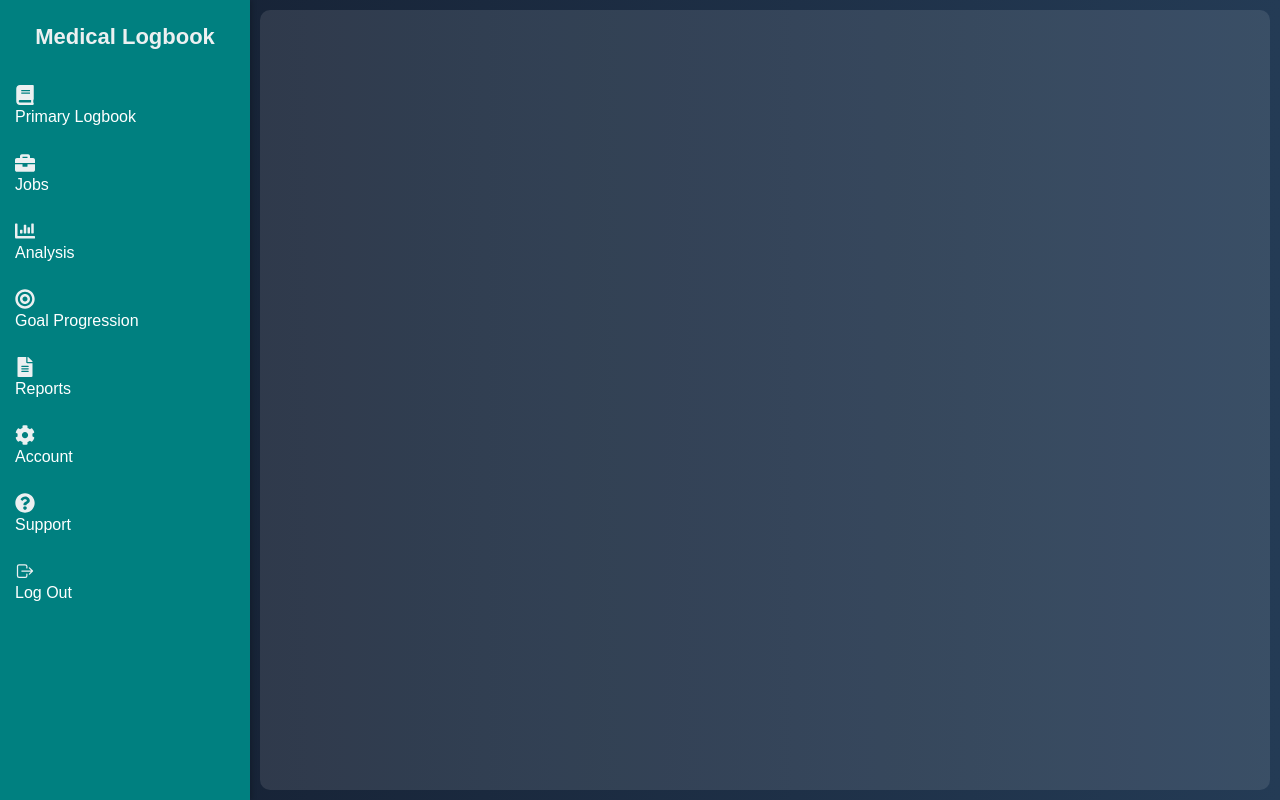
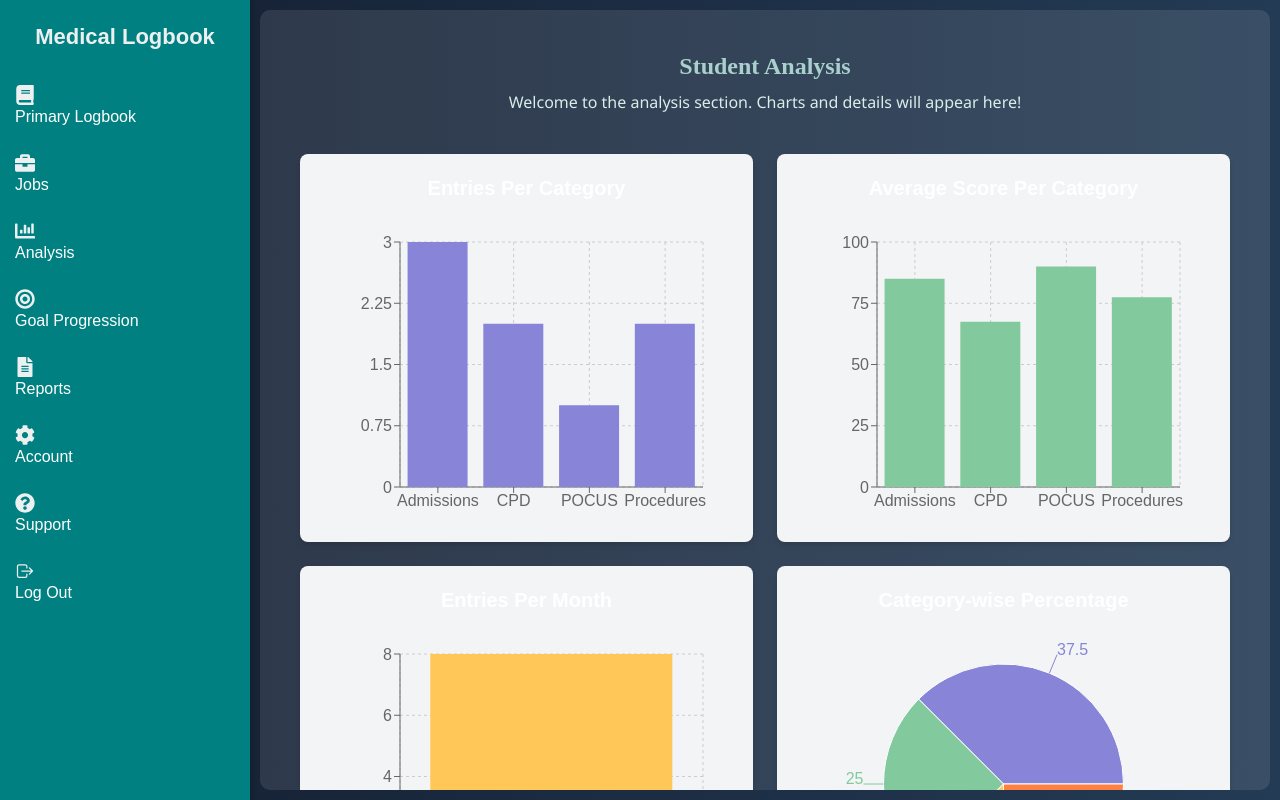
Before and after one commit to MallikarjunMiragi/medlog, a React (Vite) app in the folder medlog-frontend/: page /analysis in a window 1280 px wide. Built offline with nearby package versions, Linux system fonts and the light colour scheme.

Commit message:
analysis

```diff
--- a/medlog-frontend/package.json
+++ b/medlog-frontend/package.json
@@ -25,6 +25,7 @@
     "react-redux": "^9.2.0",
     "react-router-dom": "^7.1.3",
     "react-toastify": "^11.0.3",
+    "recharts": "^2.15.3",
     "redux-persist": "^6.0.0"
   },
   "devDependencies": {
--- a/medlog-frontend/src/App.jsx
+++ b/medlog-frontend/src/App.jsx
@@ -21,6 +21,7 @@ import DynamicForm from "./Components/DynamicCategoryForm";
 import DoctorHome from "./pages/DoctorHome";
 import { useSelector } from "react-redux";
 import AdminPage from "./pages/AdminPage";
+import AnalysisPage from "./pages/AnalysisPage";
 import "./index.css";
 
 const AppLayout = () => {
@@ -59,6 +60,7 @@ const AppLayout = () => {
             <Route path="/generated-form/:category" element={<DynamicForm />} />
             <Route path="/doctor-home" element={<DoctorHome />} />
             <Route path="/admin" element={<AdminPage />} />
+            <Route path="/analysis" element={<AnalysisPage />} />
           </Routes>
         </div>
       </div>
--- /dev/null
+++ b/medlog-frontend/src/pages/AnalysisPage.jsx
@@ -0,0 +1,162 @@
+import React from "react";
+import { BarChart, Bar, XAxis, YAxis, Tooltip, CartesianGrid, ResponsiveContainer, PieChart, Pie, Cell } from "recharts";
+
+// Dummy data for entries
+const dummyEntries = [
+  { id: 1, category: "Admissions", score: 80, date: "2025-04-01" },
+  { id: 2, category: "CPD", score: 70, date: "2025-04-02" },
+  { id: 3, category: "POCUS", score: 90, date: "2025-04-05" },
+  { id: 4, category: "Procedures", score: 75, date: "2025-04-07" },
+  { id: 5, category: "Admissions", score: 85, date: "2025-04-10" },
+  { id: 6, category: "Procedures", score: 80, date: "2025-04-15" },
+  { id: 7, category: "CPD", score: 65, date: "2025-04-18" },
+  { id: 8, category: "Admissions", score: 90, date: "2025-04-20" },
+];
+const COLORS = ["#8884d8", "#82ca9d", "#ffc658", "#ff8042"];
+// Step: Prepare Data for Chart
+const getCategoryCounts = () => {
+  const counts = {};
+
+  dummyEntries.forEach((entry) => {
+    counts[entry.category] = (counts[entry.category] || 0) + 1;
+  });
+
+  // Convert counts object into array
+  return Object.keys(counts).map((category) => ({
+    category,
+    entries: counts[category],
+  }));
+};
+// Step: Prepare Average Score per Category
+const getAverageScores = () => {
+    const scores = {};
+
+    dummyEntries.forEach((entry) => {
+      if (!scores[entry.category]) {
+        scores[entry.category] = { total: 0, count: 0 };
+      }
+      scores[entry.category].total += entry.score;
+      scores[entry.category].count += 1;
+    });
+
+    return Object.keys(scores).map((category) => ({
+      category,
+      averageScore: (scores[category].total / scores[category].count).toFixed(2),
+    }));
+  };
+  // Step: Prepare Entries Per Month
+const getEntriesPerMonth = () => {
+    const monthCounts = {};
+
+    dummyEntries.forEach((entry) => {
+      const date = new Date(entry.date);
+      const monthYear = `${date.toLocaleString("default", { month: "short" })} ${date.getFullYear()}`;
+
+      monthCounts[monthYear] = (monthCounts[monthYear] || 0) + 1;
+    });
+
+    // Sort months chronologically
+    const sortedMonths = Object.keys(monthCounts).sort((a, b) => {
+      const [monthA, yearA] = a.split(' ');
+      const [monthB, yearB] = b.split(' ');
+      const dateA = new Date(`${monthA} 1, ${yearA}`);
+      const dateB = new Date(`${monthB} 1, ${yearB}`);
+      return dateA - dateB;
+    });
+
+    return sortedMonths.map((monthYear) => ({
+      month: monthYear,
+      entries: monthCounts[monthYear],
+    }));
+  };
+  // Step: Prepare Category Wise Percentage
+const getCategoryPercentage = () => {
+    const counts = {};
+
+    dummyEntries.forEach((entry) => {
+      counts[entry.category] = (counts[entry.category] || 0) + 1;
+    });
+
+    const totalEntries = dummyEntries.length;
+
+    return Object.keys(counts).map((category) => ({
+      name: category,
+      value: (counts[category] / totalEntries) * 100,
+    }));
+  };
+
+const AnalysisPage = () => {
+  const categoryData = getCategoryCounts();
+  return (
+    <div className="p-5">
+      <h1 className="text-2xl font-semibold">Student Analysis</h1>
+      <p className="mt-2">Welcome to the analysis section. Charts and details will appear here!</p>
+
+      <div className="grid grid-cols-2 gap-6 mt-10">
+        {/* First Row */}
+        <div className="bg-gray-100 p-5 rounded-lg shadow-md">
+          <h2 className="text-center text-xl font-semibold mb-5">Entries Per Category</h2>
+          <ResponsiveContainer width="100%" height={300}>
+            <BarChart data={categoryData} margin={{ top: 20, right: 30, left: 20, bottom: 5 }}>
+              <CartesianGrid strokeDasharray="3 3" />
+              <XAxis dataKey="category" />
+              <YAxis />
+              <Tooltip />
+              <Bar dataKey="entries" fill="#8884d8" />
+            </BarChart>
+          </ResponsiveContainer>
+        </div>
+
+        <div className="bg-gray-100 p-5 rounded-lg shadow-md">
+          <h2 className="text-center text-xl font-semibold mb-5">Average Score Per Category</h2>
+          <ResponsiveContainer width="100%" height={300}>
+            <BarChart data={getAverageScores()} margin={{ top: 20, right: 30, left: 20, bottom: 5 }}>
+              <CartesianGrid strokeDasharray="3 3" />
+              <XAxis dataKey="category" />
+              <YAxis />
+              <Tooltip />
+              <Bar dataKey="averageScore" fill="#82ca9d" />
+            </BarChart>
+          </ResponsiveContainer>
+        </div>
+
+        {/* Second Row */}
+        <div className="bg-gray-100 p-5 rounded-lg shadow-md">
+          <h2 className="text-center text-xl font-semibold mb-5">Entries Per Month</h2>
+          <ResponsiveContainer width="100%" height={300}>
+            <BarChart data={getEntriesPerMonth()} margin={{ top: 20, right: 30, left: 20, bottom: 5 }}>
+              <CartesianGrid strokeDasharray="3 3" />
+              <XAxis dataKey="month" />
+              <YAxis />
+              <Tooltip />
+              <Bar dataKey="entries" fill="#ffc658" />
+            </BarChart>
+          </ResponsiveContainer>
+        </div>
+
+        <div className="bg-gray-100 p-5 rounded-lg shadow-md">
+          <h2 className="text-center text-xl font-semibold mb-5">Category-wise Percentage</h2>
+          <ResponsiveContainer width="100%" height={300}>
+            <PieChart>
+              <Pie
+                data={getCategoryPercentage()}
+                dataKey="value"
+                nameKey="name"
+                outerRadius={120}
+                fill="#8884d8"
+                label
+              >
+                {getCategoryPercentage().map((entry, index) => (
+                  <Cell key={`cell-${index}`} fill={COLORS[index % COLORS.length]} />
+                ))}
+              </Pie>
+              <Tooltip />
+            </PieChart>
+          </ResponsiveContainer>
+        </div>
+      </div>
+    </div>
+  );
+};
+
+export default AnalysisPage;
```
Also changed, not shown: 1 other file (tests, documents, lock files or other folders).
